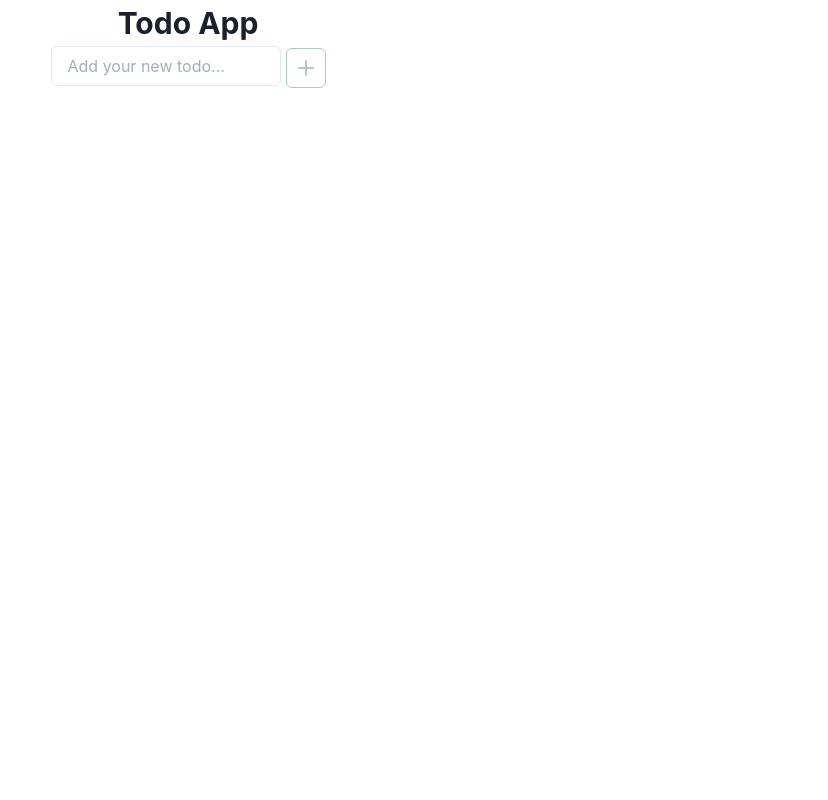
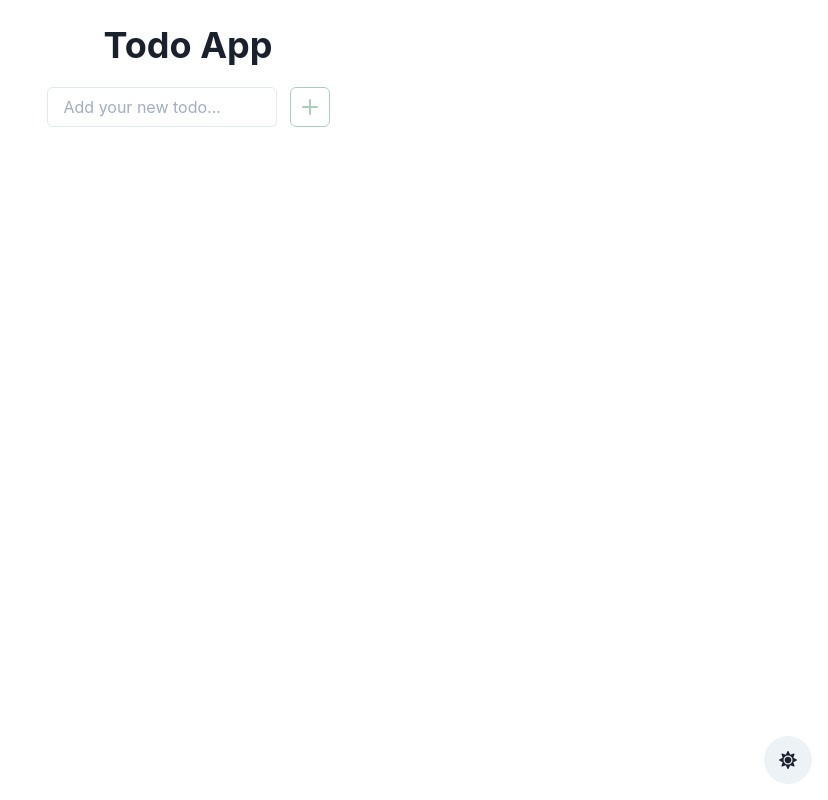
Before and after one commit to p-lacerda/reminder-me, a React (Create React App) app: page / in a window 1280 px wide. Shown: the whole page, without its empty margins (452-1280 px from the left). Built offline with nearby package versions, Linux system fonts and the light colour scheme.

Commit message:
add dark button

```diff
--- a/package.json
+++ b/package.json
@@ -15,6 +15,7 @@
     "gh-pages": "^3.2.3",
     "react": "^17.0.2",
     "react-dom": "^17.0.2",
+    "react-icons": "^4.3.1",
     "react-scripts": "4.0.3",
     "uuid": "^8.3.2",
     "web-vitals": "^1.1.2"
--- a/src/components/AddTodo.js
+++ b/src/components/AddTodo.js
@@ -1,5 +1,5 @@
 import React, { useContext } from 'react';
-import {IconButton, Input,  Center } from "@chakra-ui/react"
+import {IconButton, Input,  Center, HStack } from "@chakra-ui/react"
 import { AddIcon } from '@chakra-ui/icons'
 import { Button, ButtonGroup } from "@chakra-ui/react"
 import { Heading } from "@chakra-ui/react"
@@ -11,26 +11,23 @@ function AddTodo() {
   return (
     <Center>
       <form>
-      <label htmlFor="newTodo">
           <Heading
             color=""
             as="h3"
-          size="lg"
-          marginTop="5px"
+            marginTop="1.5rem"
             textAlign="center"
           >
             Todo App
           </Heading>
+          <HStack mt='5'>
             <Input
               placeholder="Add your new todo..."
-          marginTop="5px"
               marginRight="5px"
               maxW="230px"
               size="md"
               value={todoText}
               onChange={(e) => (setTodoText(e.target.value))}
             />
-      </label>
         <IconButton
           icon={<AddIcon />}
           colorScheme="green"
@@ -40,6 +37,7 @@ function AddTodo() {
         >
           Adicionar tarefa
         </IconButton>
+      </HStack>
     </form>
 </Center>
 );
--- a/src/components/TodoItem.js
+++ b/src/components/TodoItem.js
@@ -1,22 +1,18 @@
 import React, {useContext} from 'react';
-import {Center, IconButton, Text, textDecoration} from "@chakra-ui/react";
+import {Center, IconButton, Text, ListItem, Checkbox, Box} from "@chakra-ui/react";
 import { EditIcon, DeleteIcon, ArrowUpIcon, ArrowDownIcon } from '@chakra-ui/icons'
 import TodoContext from "../context/TodoContext";
 
 function TodoItem({ todo, index }) {
   const { editItem, removeItem } = useContext(TodoContext);
   return (
-    <Center bg="whitesmoke">
-    <li className="todo" key={ todo.key }>
-      <div>
-        <input id={`todo-${todo.key}`} type="checkbox" />
-        <label htmlFor={`todo-${todo.key}`} id={todo.key}>
+      <Box className="todo" key={ todo.key } padding="10px" boxShadow="base">
+        <Box d="flex">
+          <Checkbox id={`todo-${todo.key}`} />
           <Text>
             { todo.text }
           </Text>
-        </label>
-      </div>
-      <div>
+          <Box>
             <IconButton
               colorScheme="blue"
               icon={ <EditIcon /> }
@@ -35,25 +31,9 @@ function TodoItem({ todo, index }) {
             >
               Remover tarefa
             </IconButton>
-        <IconButton
-          colorScheme="green"
-          icon={ <ArrowUpIcon /> }
-          marginRight="5px"
-          type="button"
-        >
-          Subir tarefa
-        </IconButton>
-        <IconButton
-          colorScheme="orange"
-          icon={ <ArrowDownIcon /> }
-          marginRight="5px"
-          type="button"
-        >
-          Descer tarefa
-        </IconButton>
-      </div>
-    </li>
-    </Center>
+          </Box>
+        </Box>
+      </Box>
   );
 }
 
--- a/src/pages/Home.jsx
+++ b/src/pages/Home.jsx
@@ -1,23 +1,38 @@
 import React, {useState, useContext} from 'react';
+import { Box, HStack, StackDivider, IconButton, useColorMode } from "@chakra-ui/react"
+import { FaSun, FaMoon } from 'react-icons/fa';
 import AddTodo from "../components/AddTodo";
 import TodoItem from "../components/TodoItem";
 import TodoContext from "../context/TodoContext";
 
 function Home() {
   const { todoList } = useContext(TodoContext);
+  const { colorMode, toggleColorMode } = useColorMode();
 
   return (
     <section>
+      <IconButton
+        icon={colorMode === 'light' ? <FaSun /> : <FaMoon />}
+        isRound='true'
+        size='lg'
+        position="fixed"
+        right="1rem"
+        bottom="1rem"
+        alignSelf='flex-end'
+        onClick={toggleColorMode}
+      />
       <AddTodo />
-      <ul>
+      <Box spacing={1} w="100%">
         { todoList !== undefined && todoList.map((todo, index) => (
+          <HStack key={todo.key}>
           <TodoItem
           key={ todo.key }
           todo={ todo }
           index={ index }
           />
+          </HStack>
         ))}
-      </ul>
+      </Box>
     </section>
   );
 }
```
Also changed, not shown: 1 other file (tests, documents, lock files or other folders). Lines whose indentation alone changed are shown as unchanged.
